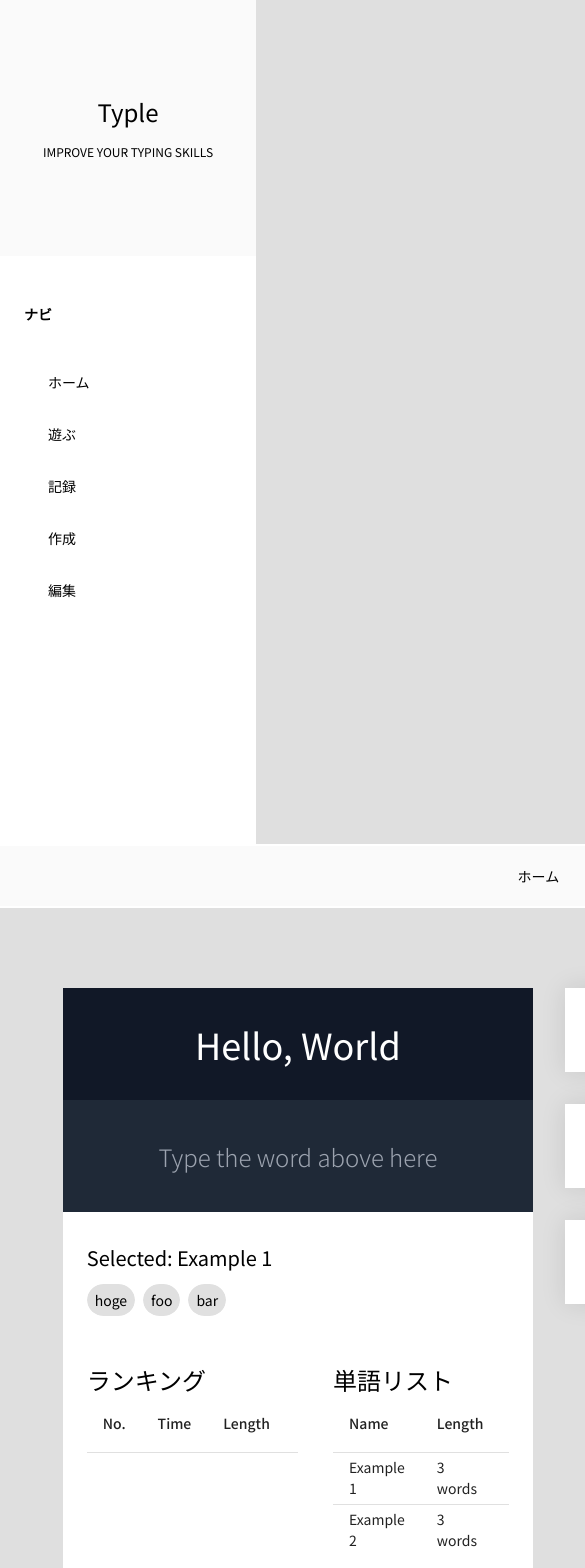
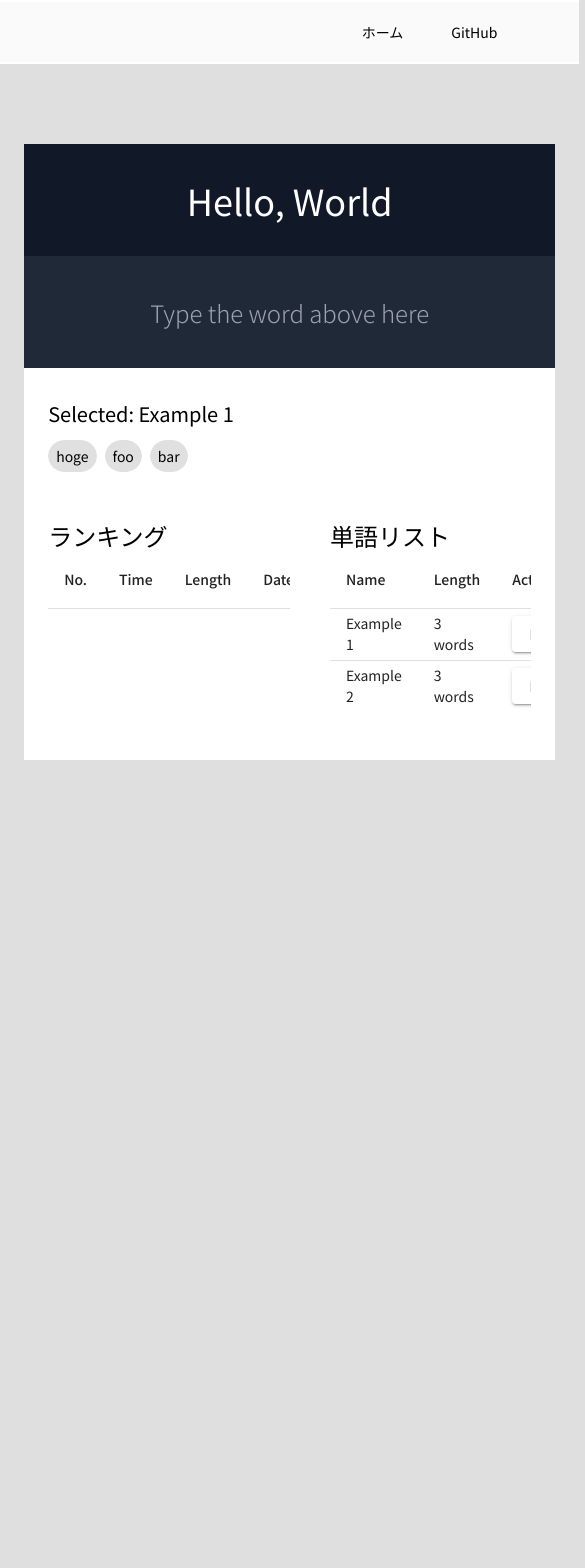
Before and after one commit to liyur-qie/typle-v, a Vue app: page /create in a window 390 px wide. Shown: the top 1568 px of the page, 585 px wide, since content can reach past the window. After the commit the page ends 844 px from the top, so only its background shows below. Built offline with nearby package versions, Linux system fonts and the light colour scheme.

Commit message:
サイドパネル非表示を前提にデザイン修正

```diff
--- a/src/App.vue
+++ b/src/App.vue
@@ -1,6 +1,6 @@
 <template>
   <div className="flex flex-wrap">
-    <Sidebar />
+    <Sidebar class="hidden lg:block"/>
     <div className="flex-auto">
       <Navbar />
       <main>
--- a/src/components/AppContainer/AppContainer.vue
+++ b/src/components/AppContainer/AppContainer.vue
@@ -1,5 +1,10 @@
 <template>
-  <div id="appContainer" class="w-10/12 mx-auto mt-20">
+  <div class="appContainer mx-auto mt-20">
     <slot />
   </div>
 </template>
+<style lang="scss">
+.appContainer {
+  max-width: 1440px;
+}
+</style>
--- a/src/components/Sidebar/Sidebar.vue
+++ b/src/components/Sidebar/Sidebar.vue
@@ -12,6 +12,6 @@ import NavList from "@/components/Sidebar/NavList.vue"
 <style lang="scss">
 #sidebar {
   background-color: #fff;
-  height: 100vh;
+  height: 100lvh;
 }
 </style>
--- a/src/views/Play.vue
+++ b/src/views/Play.vue
@@ -1,6 +1,6 @@
 <template>
-  <AppContainer class="flex justify-between">
-    <main class="w-9/12 bg-white pb-12">
+  <AppContainer class="flex justify-center">
+    <main class="w-11/12 lg:w-9/12 bg-white pb-12">
       <section id="playArea">
         <div
           id="wordDisplay"
@@ -74,7 +74,7 @@
         </section>
       </div>
     </main>
-    <aside class="ml-8 flex-auto">
+    <aside class="hidden ml-8 flex-auto">
       <SidePanel class="mb-8">
         <h1 class="text-xl">Sidepanel</h1>
         <p>dfadf</p>
```
